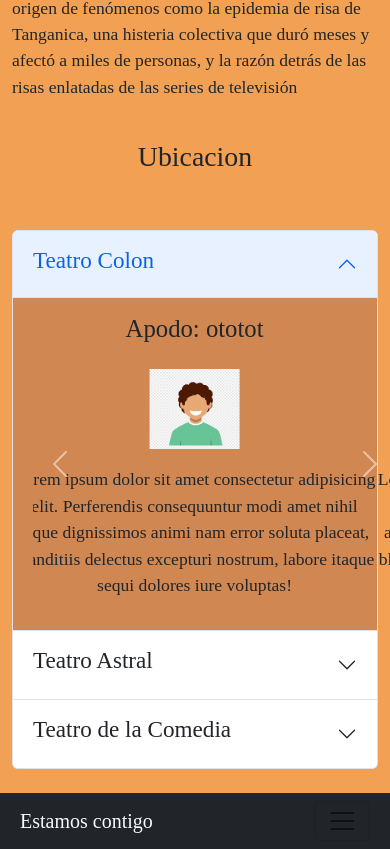
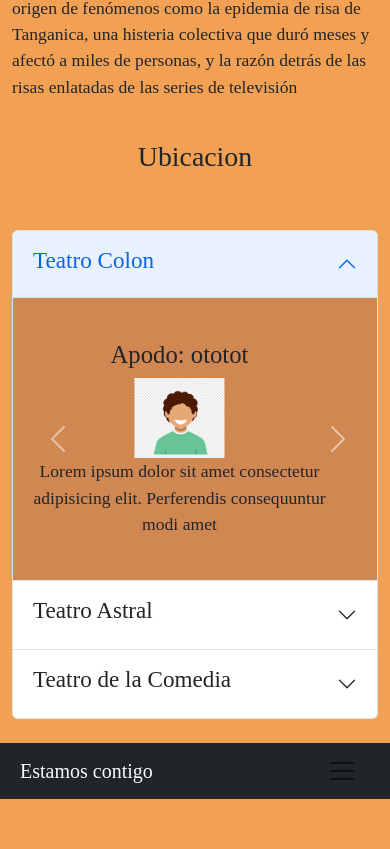
Before and after one commit to VictorMacosta/usando-Bootstrap, a website: page paginas/eventos.html in a window 390 px wide. Shown: the part 713-1562 px from the top of the page. After the commit the page ends 1512 px from the top, so only its background shows below. Drawn offline with nearby package versions, Linux system fonts and the light colour scheme.

Commit message:
prueba en mobile 390px

```diff
--- a/paginas/eventos.html
+++ b/paginas/eventos.html
@@ -67,21 +67,21 @@
                             <div class="carrusel__eventos">
                               <h2 class="apodo text-center">Apodo: ototot</h2>
                               <img class="imagenes" src="../img/images.png" alt="foto">
-                              <p class="text-center">Lorem ipsum dolor sit amet consectetur adipisicing elit. Perferendis consequuntur modi amet nihil atque dignissimos animi nam error soluta placeat, blanditiis delectus excepturi nostrum, labore itaque sequi dolores iure voluptas!</p>
+                              <p class="text-center">Lorem ipsum dolor sit amet consectetur adipisicing elit. Perferendis consequuntur modi amet </p>
                           </div>
                           </div>
                           <div class="carousel-item">
                             <div class="carrusel__eventos">
                               <h2 class="apodo text-center">Apodo: ototot</h2>
                               <img class="imagenes" src="../img/images.png" alt="foto">
-                              <p class="text-center">Lorem ipsum dolor sit amet consectetur adipisicing elit. Perferendis consequuntur modi amet nihil atque dignissimos animi nam error soluta placeat, blanditiis delectus excepturi nostrum, labore itaque sequi dolores iure voluptas!</p>
+                              <p class="text-center">Lorem ipsum dolor sit amet consectetur adipisicing elit. Perferendis consequuntur modi amet </p>
                           </div>
                           </div>
                           <div class="carousel-item">
                             <div class="carrusel__eventos">
                               <h2 class="apodo text-center">Apodo: ototot</h2>
                               <img class="imagenes" src="../img/images.png" alt="foto">
-                              <p class="text-center">Lorem ipsum dolor sit amet consectetur adipisicing elit. Perferendis consequuntur modi amet nihil atque dignissimos animi nam error soluta placeat, blanditiis delectus excepturi nostrum, labore itaque sequi dolores iure voluptas!</p>
+                              <p class="text-center">Lorem ipsum dolor sit amet consectetur adipisicing elit. Perferendis consequuntur modi amet </p>
                           </div>
                           </div>
                         </div>
@@ -111,21 +111,21 @@
                             <div class="carrusel__eventos">
                               <h2 class="apodo text-center">Apodo: ototot</h2>
                               <img class="imagenes" src="../img/images.png" alt="foto">
-                              <p class="text-center">Lorem ipsum dolor sit amet consectetur adipisicing elit. Perferendis consequuntur modi amet nihil atque dignissimos animi nam error soluta placeat, blanditiis delectus excepturi nostrum, labore itaque sequi dolores iure voluptas!</p>
+                              <p class="text-center">Lorem ipsum dolor sit amet consectetur adipisicing elit. Perferendis consequuntur modi amet </p>
                           </div>
                           </div>
                           <div class="carousel-item">
                             <div class="carrusel__eventos">
                               <h2 class="apodo text-center">Apodo: ototot</h2>
                               <img class="imagenes" src="../img/images.png" alt="foto">
-                              <p class="text-center">Lorem ipsum dolor sit amet consectetur adipisicing elit. Perferendis consequuntur modi amet nihil atque dignissimos animi nam error soluta placeat, blanditiis delectus excepturi nostrum, labore itaque sequi dolores iure voluptas!</p>
+                              <p class="text-center">Lorem ipsum dolor sit amet consectetur adipisicing elit. Perferendis consequuntur modi amet </p>
                           </div>
                           </div>
                           <div class="carousel-item">
                             <div class="carrusel__eventos">
                               <h2 class="apodo text-center">Apodo: ototot</h2>
                               <img class="imagenes" src="../img/images.png" alt="foto">
-                              <p class="text-center">Lorem ipsum dolor sit amet consectetur adipisicing elit. Perferendis consequuntur modi amet nihil atque dignissimos animi nam error soluta placeat, blanditiis delectus excepturi nostrum, labore itaque sequi dolores iure voluptas!</p>
+                              <p class="text-center">Lorem ipsum dolor sit amet consectetur adipisicing elit. Perferendis consequuntur modi amet </p>
                           </div>
                           </div>
                         </div>
@@ -155,21 +155,21 @@
                             <div class="carrusel__eventos">
                               <h2 class="apodo text-center">Apodo: ototot</h2>
                               <img class="imagenes" src="../img/images.png" alt="foto">
-                              <p class="text-center">Lorem ipsum dolor sit amet consectetur adipisicing elit. Perferendis consequuntur modi amet nihil atque dignissimos animi nam error soluta placeat, blanditiis delectus excepturi nostrum, labore itaque sequi dolores iure voluptas!</p>
+                              <p class="text-center">Lorem ipsum dolor sit amet consectetur adipisicing elit. Perferendis consequuntur modi amet </p>
                           </div>
                           </div>
                           <div class="carousel-item">
                             <div class="carrusel__eventos">
                               <h2 class="apodo text-center">Apodo: ototot</h2>
                               <img class="imagenes" src="../img/images.png" alt="foto">
-                              <p class="text-center">Lorem ipsum dolor sit amet consectetur adipisicing elit. Perferendis consequuntur modi amet nihil atque dignissimos animi nam error soluta placeat, blanditiis delectus excepturi nostrum, labore itaque sequi dolores iure voluptas!</p>
+                              <p class="text-center">Lorem ipsum dolor sit amet consectetur adipisicing elit. Perferendis consequuntur modi amet </p>
                           </div>
                           </div>
                           <div class="carousel-item">
                             <div class="carrusel__eventos">
                               <h2 class="apodo text-center">Apodo: ototot</h2>
                               <img class="imagenes" src="../img/images.png" alt="foto">
-                              <p class="text-center">Lorem ipsum dolor sit amet consectetur adipisicing elit. Perferendis consequuntur modi amet nihil atque dignissimos animi nam error soluta placeat, blanditiis delectus excepturi nostrum, labore itaque sequi dolores iure voluptas!</p>
+                              <p class="text-center">Lorem ipsum dolor sit amet consectetur adipisicing elit. Perferendis consequuntur modi amet </p>
                           </div>
                           </div>
                         </div>
--- a/scss/_responsive.scss
+++ b/scss/_responsive.scss
@@ -11,13 +11,11 @@
             @include imgmobile(90px)
         }
     }
-    .eventos__bg{
-        padding: 0%;
-      }
     .carrusel__eventos{
         display: block;
         margin: auto;
-        @include carruselmobile(380px, 250px)
+        padding:13px 0px;
+        @include carruselmobile(330px, 250px)
     }
     .carrusel__eventos{
         .imagenes{
```
Also changed, not shown: css/style.css.
